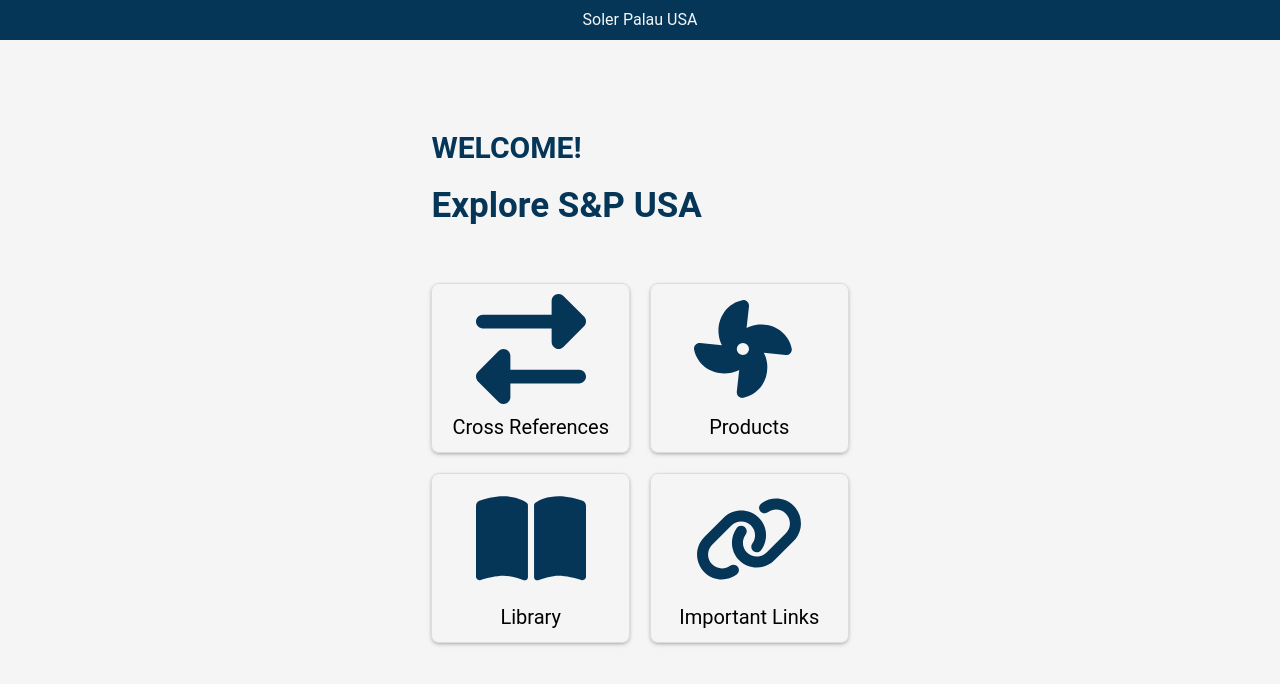
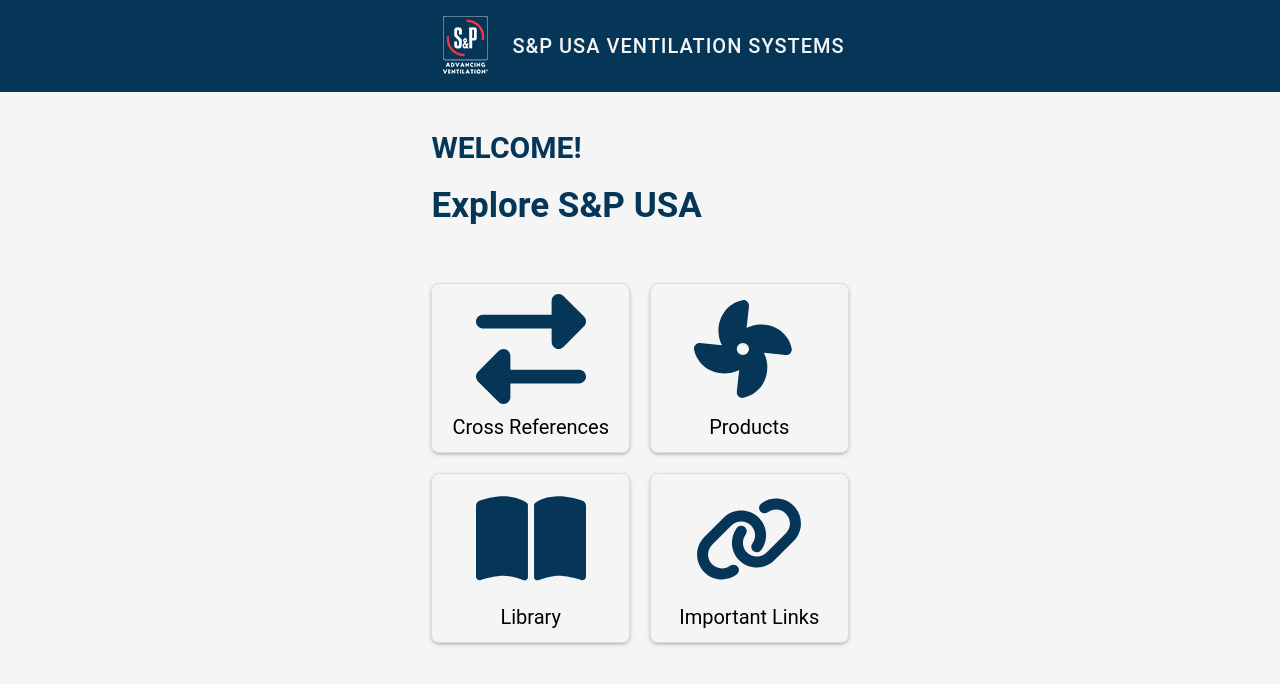
Before and after one commit to SolerPalauUSA/sp-app, a website with bundled scripts: page index.html in a window 1280 px wide. Built offline with nearby package versions, Linux system fonts and the light colour scheme; no server answers; a web font is replaced by a local one.

Commit message:
changed header on homepage

```diff
--- a/index.html
+++ b/index.html
@@ -91,17 +91,20 @@
 </script>
 <body>
 
-   <div style="color: whitesmoke; background-color: #053658 ; width: 100%; position: fixed; top: 0; display: flex; justify-content: space-between; opacity: 1 ;">
-        <div style="
+    <div style="color: whitesmoke; background-color: #053658 ; font-size: 20px; width: 100%; position: fixed; top: 0; display: flex; justify-content: center; opacity: 1; z-index: 9996;">
+
+
+        <img style="padding: 1rem;" src="./assets/images/logo-mb.png" alt="logo" srcset="">
+
+        <div style="padding: .5rem;
             text-transform: uppercase;
-            letter-spacing: 2px;
+            letter-spacing: 1px;
             align-content: center;
             display: flex;
             flex-wrap: wrap;
             font-weight: 500;
+        ">S&P USA Ventilation Systems</div>
 
-        "></div>
-       <div style="padding: .5rem; display: block; margin-left: auto; margin-right: auto;">Soler Palau USA</div>
     </div>
 
 
```
